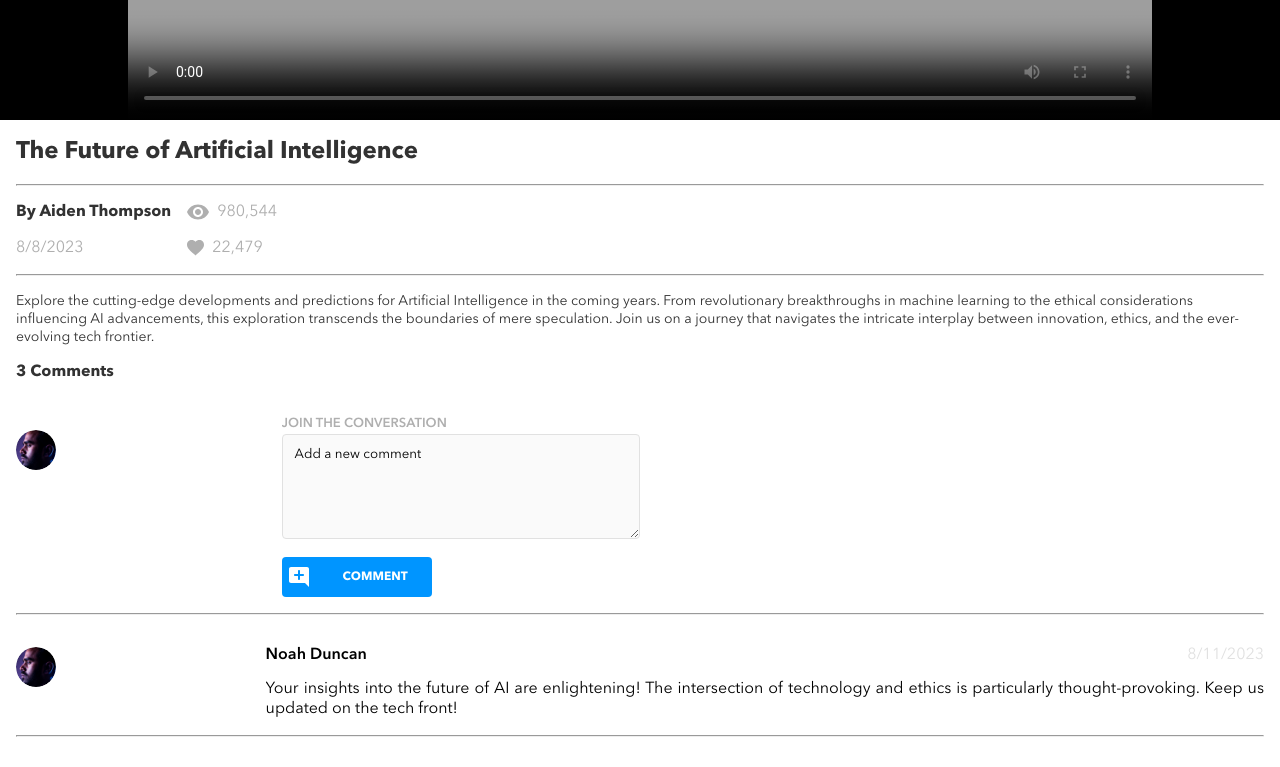
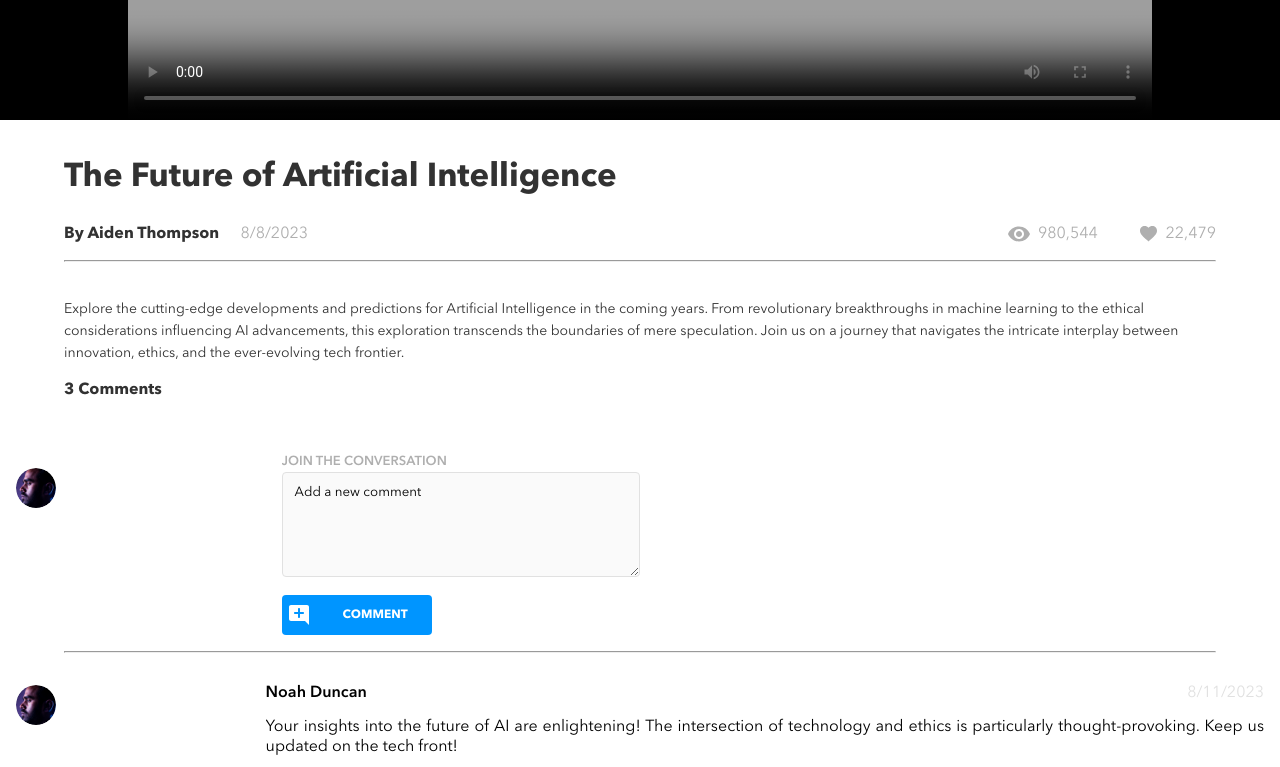
Before and after one commit to Geetha-RK/geetha-rashinkarkumar-brainflix, a React (Vite) app: page / in a window 1280 px wide. Shown: the part 720-1487 px from the top of the page. Built offline with nearby package versions, Linux system fonts and the light colour scheme.

Commit message:
Update styling for video description in tablet and desktop

```diff
--- a/src/components/Videoplayer/Videoplayer.jsx
+++ b/src/components/Videoplayer/Videoplayer.jsx
@@ -19,10 +19,10 @@ export default function Videoplayer({ videoDetails }){
     return(
         <>
         <div className='video'>
-            <video className='video_img' controls poster={videoDetails.image}></video>
+            <video className='video__img' controls poster={videoDetails.image}></video>
         </div>
         <div className='video__title'>{videoDetails.title}</div>
-        <hr className="video__border"/>
+        <hr className="video__border video__border--modifier"/>
         <section className="video__containers">
             <div className="video__container1">
                 <div className="video__author">By {videoDetails.channel}</div>
--- a/src/components/Videoplayer/Videoplayer.scss
+++ b/src/components/Videoplayer/Videoplayer.scss
@@ -16,7 +16,7 @@
         padding: 0 128px;
     }
 
-    &_img{
+    &__img{
         width:100%;
         object-fit: contain;
         height:auto;
@@ -25,6 +25,17 @@
     &__title{
         @include font-style('Avenir',24px,700,32px,$brainflix-black);
         padding:16px;
+        padding-top: 24px;
+
+        @include tablet{
+            @include font-style('Avenir',33px,700,44px,$brainflix-black);
+            padding:36px;
+            padding-bottom: 24px;
+        }
+        @include desktop{
+            @include font-style('Avenir',33px,700,44px,$brainflix-black);
+            padding:36px 64px 24px 64px;
+        }
     }
 
     &__border{
@@ -32,30 +43,85 @@
         height:1px;
         margin-left: 16px;
         margin-right: 16px;
+
+        @include tablet{
+            margin-left: 36px;
+            margin-right: 36px;
+        }
+        @include desktop{
+            margin-left: 64px;
+            margin-right: 64px;
+        }
+    }
+
+    &__border--modifier{
+        @include tablet{
+            display: none;
+        }
+        @include desktop{
+            display: none;
+        }
     }
 
     &__containers{
         display:flex;
         flex-direction: row;
         padding:1rem;
+
+        @include tablet{
+            padding:0 36px;
+            justify-content: space-between;
+        }
+
+        @include desktop{
+            padding-top:0;
+            padding-left: 64px;
+            padding-right: 64px;
+            justify-content: space-between;
+        }
     }
     &__container1{
         padding-right: 1rem;
         justify-content: space-between;
+
+        @include tablet{
+            display: flex;
+            width:260px;
+            justify-content: space-between;
+        }
+    }
+    &__likes-views{
+        @include tablet{
+            display: flex;
+            width:236px;
+            justify-content: flex-end;
+        }
     }
     &__container2{
         display: flex;
         padding-bottom: 1rem;
+
+        @include tablet{
+            width:108px;
+        }
     }
     &__container3{
         display: flex;
+
+        @include tablet{
+            width:100px;
+            justify-content: flex-end;
+            padding-bottom: 1rem;
+        }
     }
     &__author{
         padding-bottom: 1rem;
         @include font-style('Avenir',16px,700,20px,$brainflix-black);
+
     }
     &__views-icon{
         padding-right: 0.5rem;
+        width:30px;
     }
     &__likes-icon{
         padding-right: 0.5rem;
@@ -73,8 +139,19 @@
     .description{
         padding: 1rem;
 
+        @include tablet{
+            padding: 24px 36px;
+        }
+        @include desktop{
+            padding: 36px 64px;
+        }
+
         &__copy{
             @include font-style('Avenir',14px,400,18px,$brainflix-black);
+
+            @include tablet{
+                @include font-style('Avenir',14px,400,22px,$brainflix-black);
+            }
         }
 
         &__comments{
```
